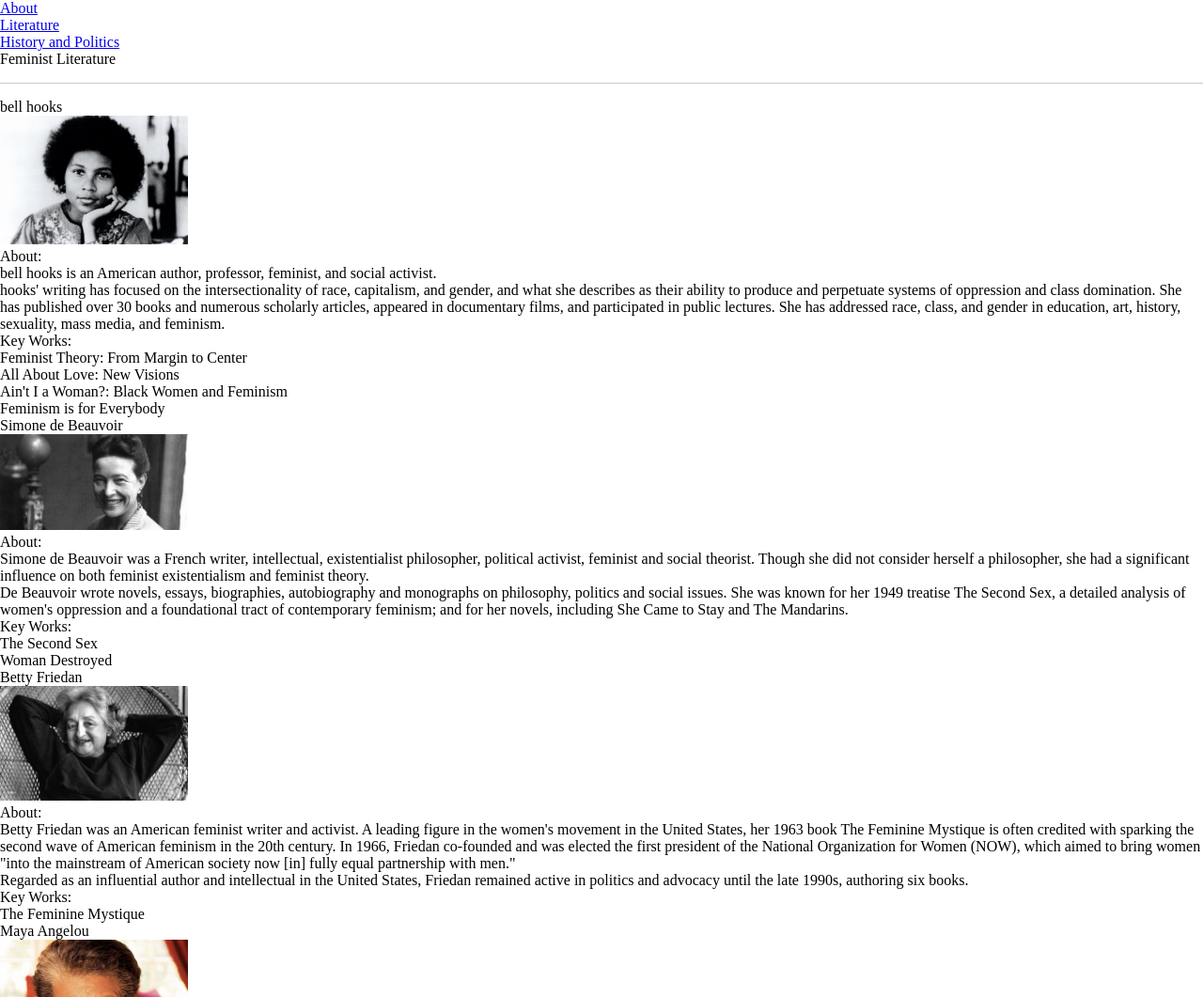
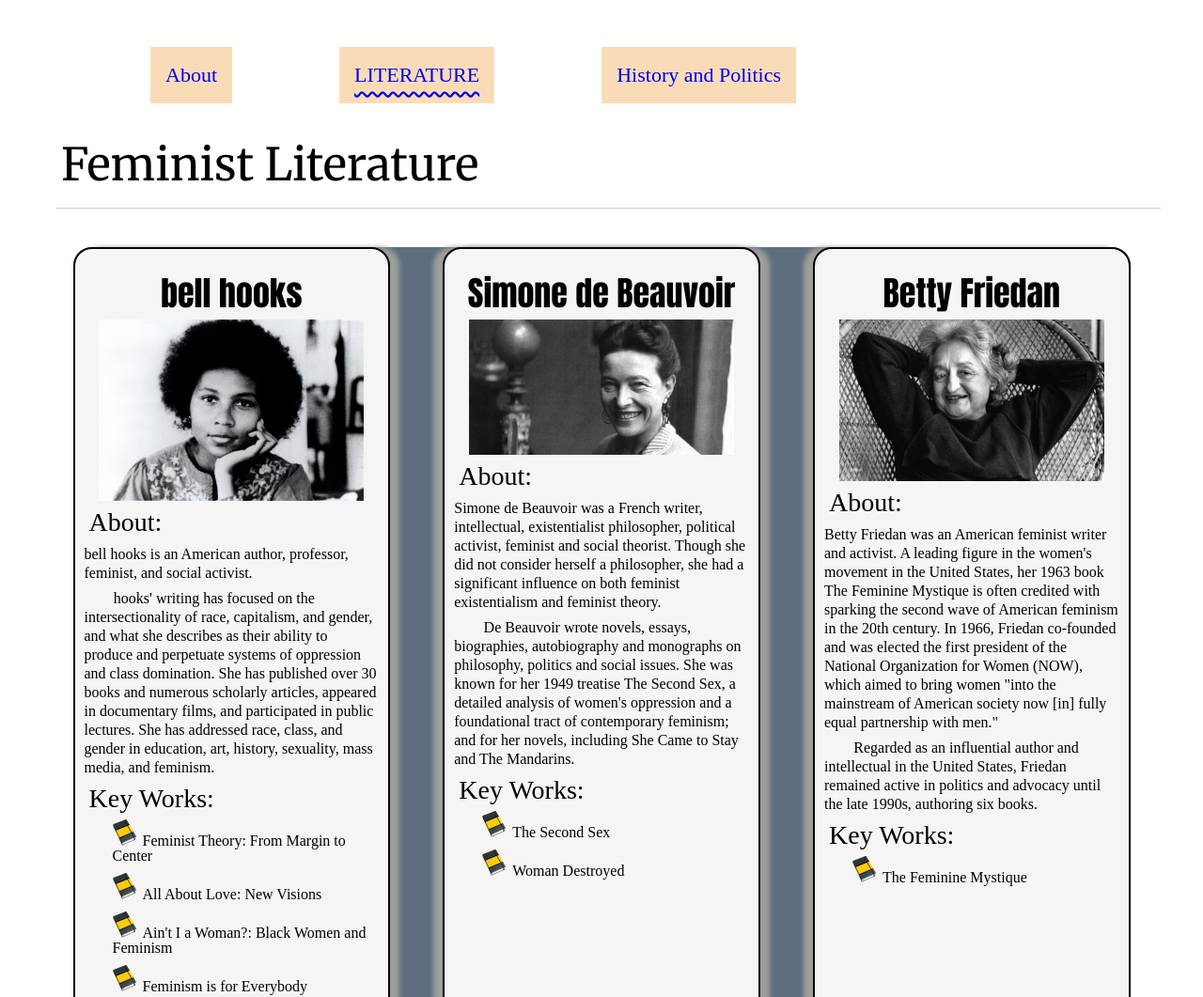
Before and after one commit to yihaoshi11/hw3-2023, a plain HTML site: page literature.html in a window 1280 px wide. Shown: the top 1061 px of the page at 94% size. Drawn offline with Linux system fonts and the light colour scheme.

Commit message:
Add files via upload

```diff
--- a/css/style.css
+++ b/css/style.css
@@ -1,85 +1,121 @@
 body{
    /* Set line spacing */
+   line-height: 1.25;
+   margin: 15px;
 }
-
 
 header, nav{
     /* Set padding and margin */
-
+    padding: 15px 30px 25px 45px;
+    margin: auto;
 }
 nav ul li{
     /* Set display, margin, padding, font-size, background-color */
-
+    display: inline-block;
+    margin: 5px 5%;
+    padding: 16px;
+    font-size: 22px;
+    background-color: #f9dcb7;
 }
 
 nav a{
     /* Set text decoration*/
+    text-decoration: none;
 }
 
 a:visited{
     /* Set color */
-
+    color: #000000;
 }
 
 nav a.current{
     /* Set text decoration, transformation, and underline properties */
+    text-decoration: wavy underline;
+    text-transform: uppercase;
+    text-underline-offset: 10px;
 }
-
 
 h1{
    /*Set font and font size*/
-
+    font-family: 'Merriweather', 'Anton', 'Times New Roman', Arial;
+    font-size: 48px;
 }
 
 h2{
     /*Set font, font size, and alignment*/
+    font-size: 36px;
+    font-family: 'Anton', 'Times New Roman', Arial;
+    text-align: center;
 }
 
 h3{
     /*Set font size*/
+    font-size: 28px;
 
 }
 
 h1, h2, h3{
     /*Set margin */
+    margin: 5px;
+}
 
-}
 .grid{
     /*Set width, margin, border properties, background color, and grid properties */
+    display: grid;
+    width: 90%;
+    margin: auto;
+    border-radius: 20px;
+    background-color: #5e6e7e;
+    grid-template-columns: 30% 30% 30%;
+    justify-content: space-between;
+    row-gap: 10px;
 }
 
 .grid div{
     /* Set border properties, padding, and background color */
-
+    border: solid 2px;
+    border-radius: 20px;
+    padding: 20px 10px;
+    background-color: #f5f5f5;
 }
 
 .grid img{
     /* Set width, margin, and display */
+    width: 90%;
+    margin: auto;
+    display: block;
 }
 
 
 .grid div:nth-child(3n+1)  {
     /* Set box shadow */
+    box-shadow: 10px 0 5px #9e9e9a;
     }
 
 .grid div:nth-child(3n)  {
     /* Set box shadow */
+    box-shadow: -10px 0 5px #9e9e9a;
 }
 
 .grid div:nth-child(3n+2)  {
      /* Set box shadow */
+     box-shadow: 10px 0 5px #9e9e9a, -10px 0 5px #9e9e9a;
 }
-
 
 p + p {
      /* Set indentation */
+     text-indent: 10%;
   }
 
 p{
      /* Set margin */
+     margin-top: 7px;
 }
-
 
 .grid ul li{
     /* Set margin, line-spacing, list styling  */
+    line-height: 1;
+    list-style: inside url("../images/sketchbook.png");
+    margin-left: 30px;
+    margin-bottom: 10px;
 }
--- a/literature.html
+++ b/literature.html
@@ -7,7 +7,7 @@
 
   <!-- connects to the stylesheets -->
   <link rel="stylesheet" href="css/reset.css">
-  <link rel="stylesheet" href="css/hw4.css">
+  <link rel="stylesheet" href="css/style.css">
   <link href='https://fonts.googleapis.com/css?family=Anton' rel='stylesheet'>
   <link rel="preconnect" href="https://fonts.googleapis.com">
   <link rel="preconnect" href="https://fonts.gstatic.com" crossorigin>
```
Also changed, not shown: history.html (+1 -1 lines), index.html (+1 -1 lines).
